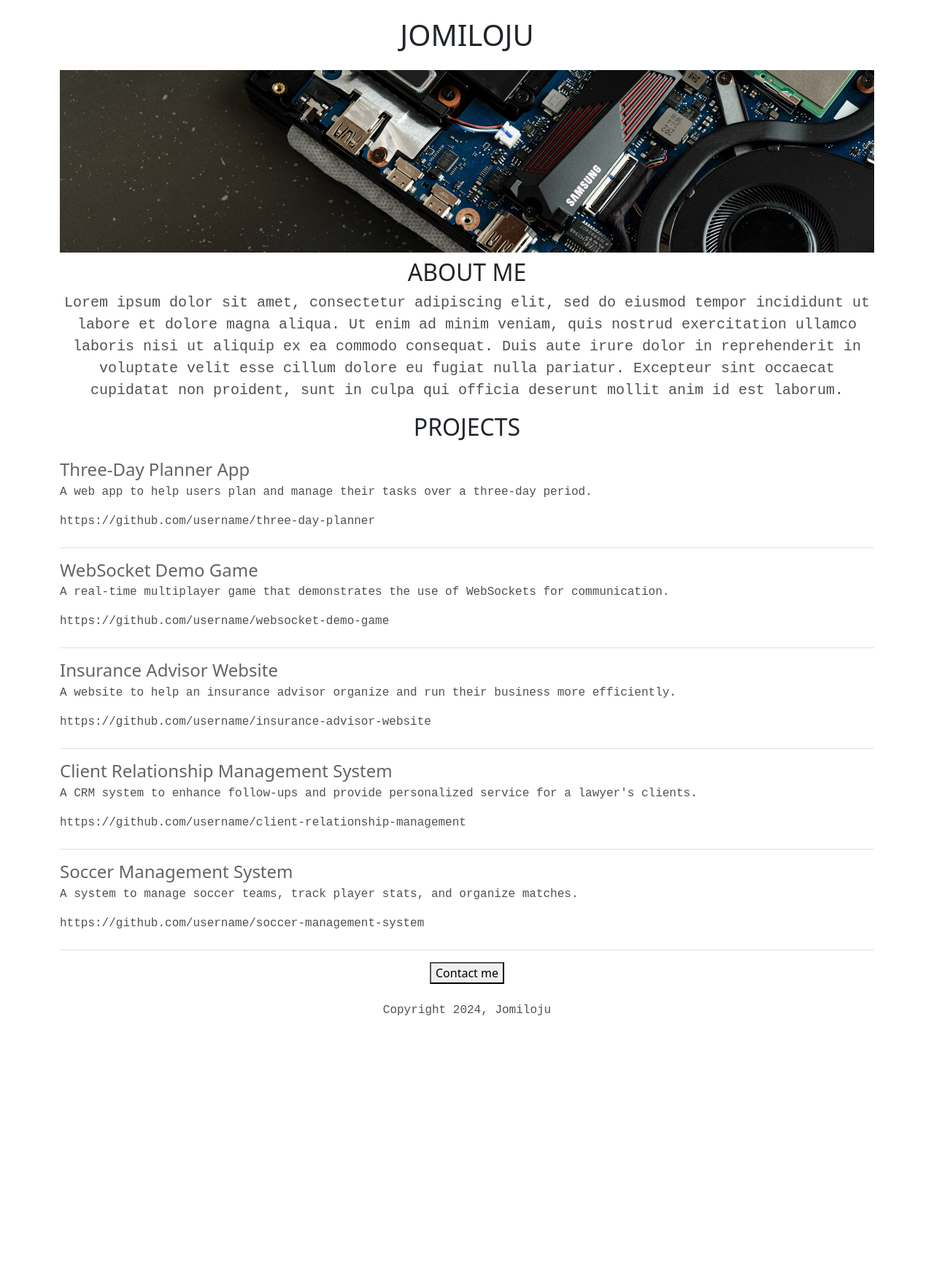
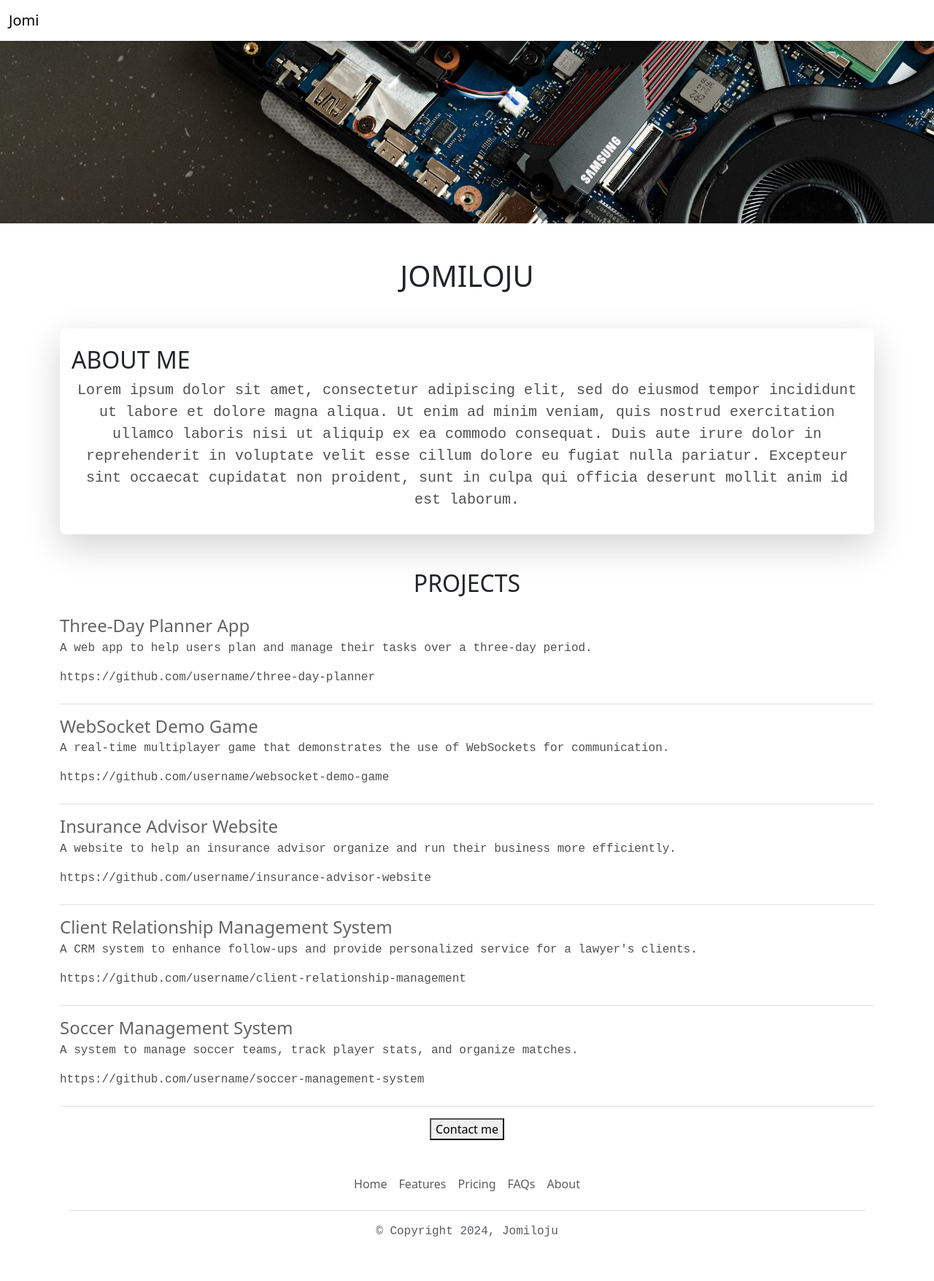
Before and after one commit to oJomiloju/jomi-Flask-v3, a Flask app: page / in a window 1280 px wide. Shown: the whole page at 73% size. Before the commit the page ends 1391 px from the top, so only its background shows below. Run offline with Flask 3, Linux system fonts and the light colour scheme.

Commit message:
Added some more css styling. A footer as well as the navigation bar.

```diff
--- /dev/null
+++ b/templates/footer.html
@@ -0,0 +1,12 @@
+<div class="container">
+  <footer class="py-3 my-4">
+    <ul class="nav justify-content-center border-bottom pb-3 mb-3">
+      <li class="nav-item"><a href="#" class="nav-link px-2 text-body-secondary">Home</a></li>
+      <li class="nav-item"><a href="#" class="nav-link px-2 text-body-secondary">Features</a></li>
+      <li class="nav-item"><a href="#" class="nav-link px-2 text-body-secondary">Pricing</a></li>
+      <li class="nav-item"><a href="#" class="nav-link px-2 text-body-secondary">FAQs</a></li>
+      <li class="nav-item"><a href="#" class="nav-link px-2 text-body-secondary">About</a></li>
+    </ul>
+    <p class="text-center text-body-secondary">&copy; Copyright 2024, Jomiloju</p>
+  </footer>
+</div>
--- a/templates/home.html
+++ b/templates/home.html
@@ -18,12 +18,15 @@
     </style>
   </head>
   <body>
+    {% include 'nav.html' %}
+     <img src="/static/computer.avif" class="img-fluid" id="banner">
     <div class="container">
-      <h1 class="text-center mt-4 mb-4">JOMILOJU</h1>
-      <img src="/static/computer.avif" class="img-fluid" id="banner">
-      <h2 class="text-center mt-2 mb-2">ABOUT ME</h2>
-      <p class="lead text-center">Lorem ipsum dolor sit amet, consectetur adipiscing elit, sed do eiusmod tempor incididunt ut labore et dolore magna aliqua. Ut enim ad minim veniam, quis nostrud exercitation ullamco laboris nisi ut aliquip ex ea commodo consequat. Duis aute irure dolor in reprehenderit in voluptate velit esse cillum dolore eu fugiat nulla pariatur. Excepteur sint occaecat cupidatat non proident, sunt in culpa qui officia deserunt mollit anim id est laborum.
+        <h1 class="text-center mt-4 mb-4 pt-4 pb-4">JOMILOJU</h1>
+        <div class="shadow-lg p-3 mb-5 rounded-3">
+        <h2 class="mt-2 mb-2">ABOUT ME</h2>
+        <p class="lead text-center">Lorem ipsum dolor sit amet, consectetur adipiscing elit, sed do eiusmod tempor incididunt ut labore et dolore magna aliqua. Ut enim ad minim veniam, quis nostrud exercitation ullamco laboris nisi ut aliquip ex ea commodo consequat. Duis aute irure dolor in reprehenderit in voluptate velit esse cillum dolore eu fugiat nulla pariatur. Excepteur sint occaecat cupidatat non proident, sunt in culpa qui officia deserunt mollit anim id est laborum.
       </p>
+      </div>
       <h2 class="text-center mt-2 mb-4">PROJECTS</h2>
       <div>
         {% for project in projects %}
@@ -33,7 +36,8 @@
       <div class="text-center">
         <button>Contact me</button>
       </div>
-      <p class="mt-4 text-center">Copyright 2024, Jomiloju</p>
+      <!--<p class="mt-4 text-center">Copyright 2024, Jomiloju</p>-->
+      {% include 'footer.html' %}
     </div>
   </body>
 </html>
--- /dev/null
+++ b/templates/nav.html
@@ -0,0 +1,9 @@
+<nav class="navbar shadow-sm fixed-top bg-white">
+  <div class="container-fluid">
+    <a class="navbar-brand" href="#">
+      <!--<img src="/static/think.jpg" alt="Bootstrap" width="30" height="24" class="d-inline-block align-text-top">-->
+      Jomi
+    </a>
+  </div>
+</nav>
+<div style="height:56px"></div>
```
